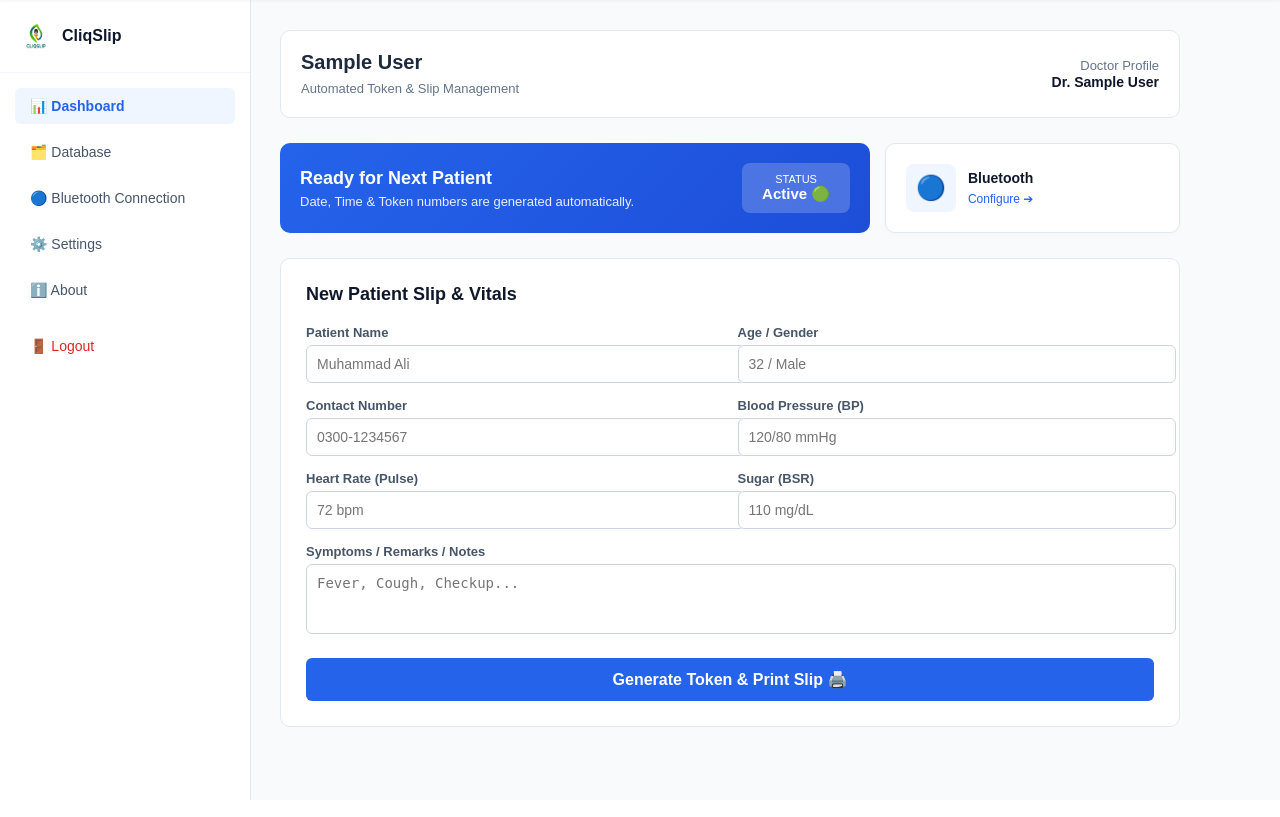
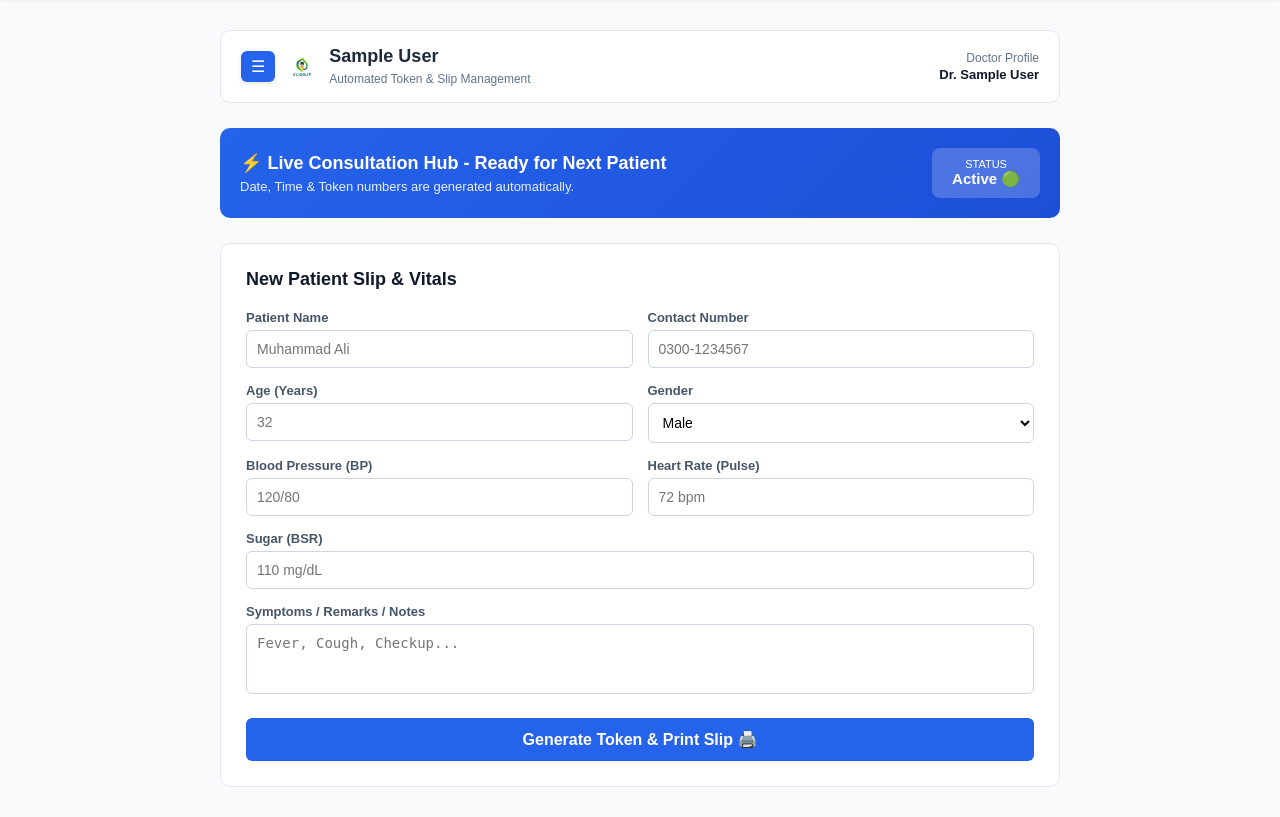
Before and after one commit to memonsehram-coder/clipslip-clinic-management, a Flask app: page /dashboard in a window 1280 px wide. Shown: the part 61-878 px from the top of the page. Run offline with Flask 3, Linux system fonts and the light colour scheme; the visitor is signed in with stand-in values (Sample User, id 1).

Commit message:
Dashboard UI center align and sidebar toggle update

```diff
--- a/static/style.css
+++ b/static/style.css
@@ -231,11 +231,16 @@ body.mobile-app-body {
 }
 
 /* Auto-System Media Query for Mobile & Tablets */
+/* Auto-System Media Query for Mobile & Tablets */
 @media (max-width: 850px) {
     .split-login-container {
         grid-template-columns: 1fr;
     }
     .login-right-side {
-        display: none;
+        display: block;
+        padding: 15px;
+    }
+    .image-frame-card {
+        max-width: 100%;
     }
 }
--- a/templates/dashboard.html
+++ b/templates/dashboard.html
@@ -3,13 +3,17 @@
 {% block title %}CliqSlip - Dashboard & Token Generation{% endblock %}
 
 {% block content %}
-<div style="display: flex; min-height: 100vh; background-color: #f8fafc; font-family: sans-serif;">
+<div style="display: flex; min-height: 100vh; background-color: #f8fafc; font-family: sans-serif; position: relative; justify-content: center;">
 
-    <!-- Sidebar -->
-    <div style="width: 250px; background: #ffffff; border-right: 1px solid #e2e8f0; display: flex; flex-direction: column; position: fixed; height: 100%;">
-        <div style="padding: 20px; border-bottom: 1px solid #f1f5f9; display: flex; align-items: center; gap: 10px;">
-            <img src="{{ url_for('static', filename='logo.png') }}" alt="Logo" style="width: 32px; height: 32px;">
-            <h3 style="margin: 0; font-size: 16px; color: #0f172a;">CliqSlip</h3>
+    <!-- Sidebar (Default Closed) -->
+    <div id="app-sidebar" style="width: 250px; background: #ffffff; border-right: 1px solid #e2e8f0; display: flex; flex-direction: column; position: fixed; left: 0; top: 0; height: 100%; z-index: 1050; transform: translateX(-100%); transition: transform 0.3s ease;">
+        <div style="padding: 20px; border-bottom: 1px solid #f1f5f9; display: flex; align-items: center; justify-content: space-between;">
+            <div style="display: flex; align-items: center; gap: 10px;">
+                <img src="{{ url_for('static', filename='logo.png') }}" alt="Logo" style="width: 32px; height: 32px;">
+                <h3 style="margin: 0; font-size: 16px; color: #0f172a;">CliqSlip</h3>
+            </div>
+            <!-- Close button inside sidebar -->
+            <button onclick="toggleSidebar()" style="background: none; border: none; font-size: 20px; cursor: pointer; color: #64748b;">✕</button>
         </div>
 
         <div style="padding: 15px; display: flex; flex-direction: column; gap: 10px; flex-grow: 1;">
@@ -22,26 +26,34 @@
         </div>
     </div>
 
-    <!-- Main Content -->
-    <div style="margin-left: 250px; flex-grow: 1; padding: 30px; max-width: 900px;">
+    <!-- Main Content Container (Centered) -->
+    <div id="main-content-area" style="width: 100%; max-width: 900px; padding: 30px; box-sizing: border-box; margin: 0 auto;">
 
-        <!-- Top Bar -->
-        <div style="background: #ffffff; padding: 20px; border-radius: 10px; border: 1px solid #e2e8f0; margin-bottom: 25px; display: flex; justify-content: space-between; align-items: center;">
-            <div>
-                <h2 style="margin: 0 0 5px 0; color: #1e293b; font-size: 20px;">{{ clinic_name }}</h2>
-                <span style="color: #64748b; font-size: 13px;">Automated Token & Slip Management</span>
+        <!-- Top Bar with Hamburger Button and Logo Aligned Properly -->
+        <div style="background: #ffffff; padding: 15px 20px; border-radius: 10px; border: 1px solid #e2e8f0; margin-bottom: 25px; display: flex; justify-content: space-between; align-items: center;">
+            <div style="display: flex; align-items: center; gap: 12px;">
+                <!-- Hamburger Toggle Button -->
+                <button onclick="toggleSidebar()" style="background: #2563eb; color: white; border: none; padding: 6px 10px; border-radius: 6px; font-size: 16px; cursor: pointer; box-shadow: 0 2px 4px rgba(0,0,0,0.1);">
+                    ☰
+                </button>
+                <!-- Logo -->
+                <img src="{{ url_for('static', filename='logo.png') }}" alt="Logo" style="width: 30px; height: 30px; object-fit: contain;">
+                <div>
+                    <h2 style="margin: 0 0 2px 0; color: #1e293b; font-size: 18px;">{{ clinic_name }}</h2>
+                    <span style="color: #64748b; font-size: 12px;">Automated Token & Slip Management</span>
+                </div>
             </div>
             <div style="text-align: right;">
-                <span style="color: #64748b; font-size: 13px; display: block;">Doctor Profile</span>
-                <b style="color: #0f172a; font-size: 14px;">Dr. {{ doctor_name }}</b>
+                <span style="color: #64748b; font-size: 12px; display: block;">Doctor Profile</span>
+                <b style="color: #0f172a; font-size: 13px;">Dr. {{ doctor_name }}</b>
             </div>
         </div>
 
-        <!-- Quick Info Banner & Bluetooth Card Grid -->
-        <div style="display: grid; grid-template-columns: 2fr 1fr; gap: 15px; margin-bottom: 25px;">
+        <!-- Improved Quick Info Banner -->
+        <div style="margin-bottom: 25px;">
             <div style="background: linear-gradient(135deg, #2563eb, #1d4ed8); color: white; padding: 20px; border-radius: 10px; display: flex; justify-content: space-between; align-items: center;">
                 <div>
-                    <h3 style="margin: 0 0 5px 0; font-size: 18px;">Ready for Next Patient</h3>
+                    <h3 style="margin: 0 0 5px 0; font-size: 18px;">⚡ Live Consultation Hub - Ready for Next Patient</h3>
                     <p style="margin: 0; opacity: 0.9; font-size: 13px;">Date, Time & Token numbers are generated automatically.</p>
                 </div>
                 <div style="background: rgba(255,255,255,0.2); padding: 10px 20px; border-radius: 8px; text-align: center;">
@@ -49,15 +61,6 @@
                     <span style="font-size: 15px; font-weight: bold;">Active 🟢</span>
                 </div>
             </div>
-
-            <!-- Bluetooth Connection Quick Card -->
-            <a href="/bluetooth" style="text-decoration: none; background: white; padding: 20px; border-radius: 10px; border: 1px solid #e2e8f0; display: flex; align-items: center; gap: 12px; transition: all 0.2s; box-shadow: 0 2px 4px rgba(0,0,0,0.02);">
-                <div style="font-size: 24px; background: #eff6ff; padding: 10px; border-radius: 8px;">🔵</div>
-                <div>
-                    <h4 style="margin: 0 0 3px 0; font-size: 14px; color: #0f172a; font-weight: 600;">Bluetooth</h4>
-                    <span style="font-size: 12px; color: #2563eb; font-weight: 500;">Configure ➔</span>
-                </div>
-            </a>
         </div>
 
         <!-- Token Generation Form -->
@@ -65,42 +68,54 @@
             <h3 style="margin-top: 0; color: #0f172a; font-size: 18px; margin-bottom: 20px;">New Patient Slip & Vitals</h3>
 
             <form action="/generate-slip" method="POST">
-                <div style="display: grid; grid-template-columns: 1fr 1fr; gap: 15px; margin-bottom: 15px;">
+                <div style="display: grid; grid-template-columns: 1fr 1fr; gap: 15px; margin-bottom: 15px;" class="form-grid">
                     <div>
                         <label style="display: block; font-size: 13px; font-weight: 600; color: #475569; margin-bottom: 5px;">Patient Name</label>
-                        <input type="text" name="patient_name" required placeholder="Muhammad Ali" style="width: 100%; padding: 10px; border: 1px solid #cbd5e1; border-radius: 6px; font-size: 14px;">
+                        <input type="text" name="patient_name" required placeholder="Muhammad Ali" style="width: 100%; padding: 10px; border: 1px solid #cbd5e1; border-radius: 6px; font-size: 14px; box-sizing: border-box;">
                     </div>
                     <div>
-                        <label style="display: block; font-size: 13px; font-weight: 600; color: #475569; margin-bottom: 5px;">Age / Gender</label>
-                        <input type="text" name="patient_age" required placeholder="32 / Male" style="width: 100%; padding: 10px; border: 1px solid #cbd5e1; border-radius: 6px; font-size: 14px;">
+                        <label style="display: block; font-size: 13px; font-weight: 600; color: #475569; margin-bottom: 5px;">Contact Number</label>
+                        <input type="text" name="patient_phone" required placeholder="0300-1234567" style="width: 100%; padding: 10px; border: 1px solid #cbd5e1; border-radius: 6px; font-size: 14px; box-sizing: border-box;">
                     </div>
                 </div>
 
-                <div style="display: grid; grid-template-columns: 1fr 1fr; gap: 15px; margin-bottom: 15px;">
+                <!-- Age & Gender Separated Row -->
+                <div style="display: grid; grid-template-columns: 1fr 1fr; gap: 15px; margin-bottom: 15px;" class="form-grid">
                     <div>
-                        <label style="display: block; font-size: 13px; font-weight: 600; color: #475569; margin-bottom: 5px;">Contact Number</label>
-                        <input type="text" name="patient_phone" required placeholder="0300-1234567" style="width: 100%; padding: 10px; border: 1px solid #cbd5e1; border-radius: 6px; font-size: 14px;">
+                        <label style="display: block; font-size: 13px; font-weight: 600; color: #475569; margin-bottom: 5px;">Age (Years)</label>
+                        <input type="number" name="patient_age" required placeholder="32" style="width: 100%; padding: 10px; border: 1px solid #cbd5e1; border-radius: 6px; font-size: 14px; box-sizing: border-box;">
                     </div>
                     <div>
-                        <label style="display: block; font-size: 13px; font-weight: 600; color: #475569; margin-bottom: 5px;">Blood Pressure (BP)</label>
-                        <input type="text" name="blood_pressure" placeholder="120/80 mmHg" style="width: 100%; padding: 10px; border: 1px solid #cbd5e1; border-radius: 6px; font-size: 14px;">
+                        <label style="display: block; font-size: 13px; font-weight: 600; color: #475569; margin-bottom: 5px;">Gender</label>
+                        <select name="patient_gender" required style="width: 100%; padding: 10px; border: 1px solid #cbd5e1; border-radius: 6px; font-size: 14px; background: #fff; box-sizing: border-box;">
+                            <option value="Male">Male</option>
+                            <option value="Female">Female</option>
+                            <option value="Other">Other</option>
+                        </select>
                     </div>
                 </div>
 
-                <div style="display: grid; grid-template-columns: 1fr 1fr; gap: 15px; margin-bottom: 15px;">
+                <div style="display: grid; grid-template-columns: 1fr 1fr; gap: 15px; margin-bottom: 15px;" class="form-grid">
+                    <div>
+                        <label style="display: block; font-size: 13px; font-weight: 600; color: #475569; margin-bottom: 5px;">Blood Pressure (BP)</label>
+                        <input type="text" id="bp-input" name="blood_pressure" placeholder="120/80" maxlength="7" style="width: 100%; padding: 10px; border: 1px solid #cbd5e1; border-radius: 6px; font-size: 14px; box-sizing: border-box;">
+                    </div>
                     <div>
                         <label style="display: block; font-size: 13px; font-weight: 600; color: #475569; margin-bottom: 5px;">Heart Rate (Pulse)</label>
-                        <input type="text" name="heart_rate" placeholder="72 bpm" style="width: 100%; padding: 10px; border: 1px solid #cbd5e1; border-radius: 6px; font-size: 14px;">
+                        <input type="text" name="heart_rate" placeholder="72 bpm" style="width: 100%; padding: 10px; border: 1px solid #cbd5e1; border-radius: 6px; font-size: 14px; box-sizing: border-box;">
                     </div>
+                </div>
+
+                <div style="display: grid; grid-template-columns: 1fr; gap: 15px; margin-bottom: 15px;">
                     <div>
                         <label style="display: block; font-size: 13px; font-weight: 600; color: #475569; margin-bottom: 5px;">Sugar (BSR)</label>
-                        <input type="text" name="sugar" placeholder="110 mg/dL" style="width: 100%; padding: 10px; border: 1px solid #cbd5e1; border-radius: 6px; font-size: 14px;">
+                        <input type="text" name="sugar" placeholder="110 mg/dL" style="width: 100%; padding: 10px; border: 1px solid #cbd5e1; border-radius: 6px; font-size: 14px; box-sizing: border-box;">
                     </div>
                 </div>
 
                 <div style="margin-bottom: 20px;">
                     <label style="display: block; font-size: 13px; font-weight: 600; color: #475569; margin-bottom: 5px;">Symptoms / Remarks / Notes</label>
-                    <textarea name="notes" rows="3" placeholder="Fever, Cough, Checkup..." style="width: 100%; padding: 10px; border: 1px solid #cbd5e1; border-radius: 6px; font-size: 14px; resize: none;"></textarea>
+                    <textarea name="notes" rows="3" placeholder="Fever, Cough, Checkup..." style="width: 100%; padding: 10px; border: 1px solid #cbd5e1; border-radius: 6px; font-size: 14px; resize: none; box-sizing: border-box;"></textarea>
                 </div>
 
                 <button type="submit" style="width: 100%; background: #2563eb; color: white; border: none; padding: 12px; border-radius: 6px; font-size: 16px; font-weight: 600; cursor: pointer;">
@@ -111,4 +126,33 @@
 
     </div>
 </div>
+
+<!-- Responsive Styling & Toggle Script -->
+<style>
+    @media (max-width: 850px) {
+        .form-grid {
+            grid-template-columns: 1fr !important;
+        }
+    }
+</style>
+
+<script>
+    function toggleSidebar() {
+        const sidebar = document.getElementById('app-sidebar');
+        if (sidebar.style.transform === 'translateX(0px)') {
+            sidebar.style.transform = 'translateX(-100%)';
+        } else {
+            sidebar.style.transform = 'translateX(0px)';
+        }
+    }
+
+    // Blood Pressure Auto-Slash Formatting (e.g., 12080 -> 120/80)
+    document.getElementById('bp-input').addEventListener('input', function (e) {
+        let val = e.target.value.replace(/\D/g, '');
+        if (val.length > 3) {
+            val = val.substring(0, 3) + '/' + val.substring(3, 6);
+        }
+        e.target.value = val;
+    });
+</script>
 {% endblock %}
```
Also changed, not shown: templates/print_slip.html (+36 -2 lines).
